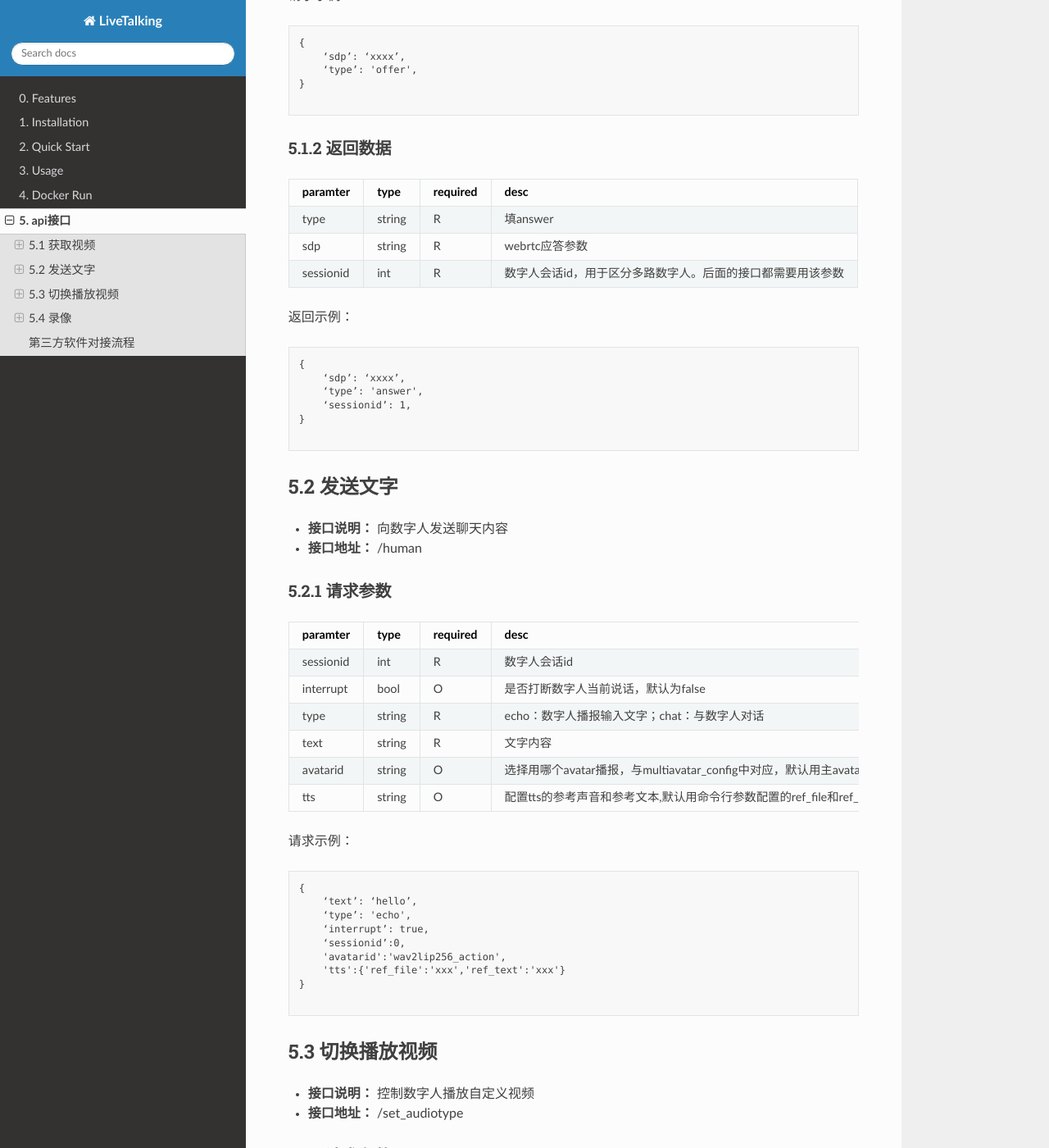
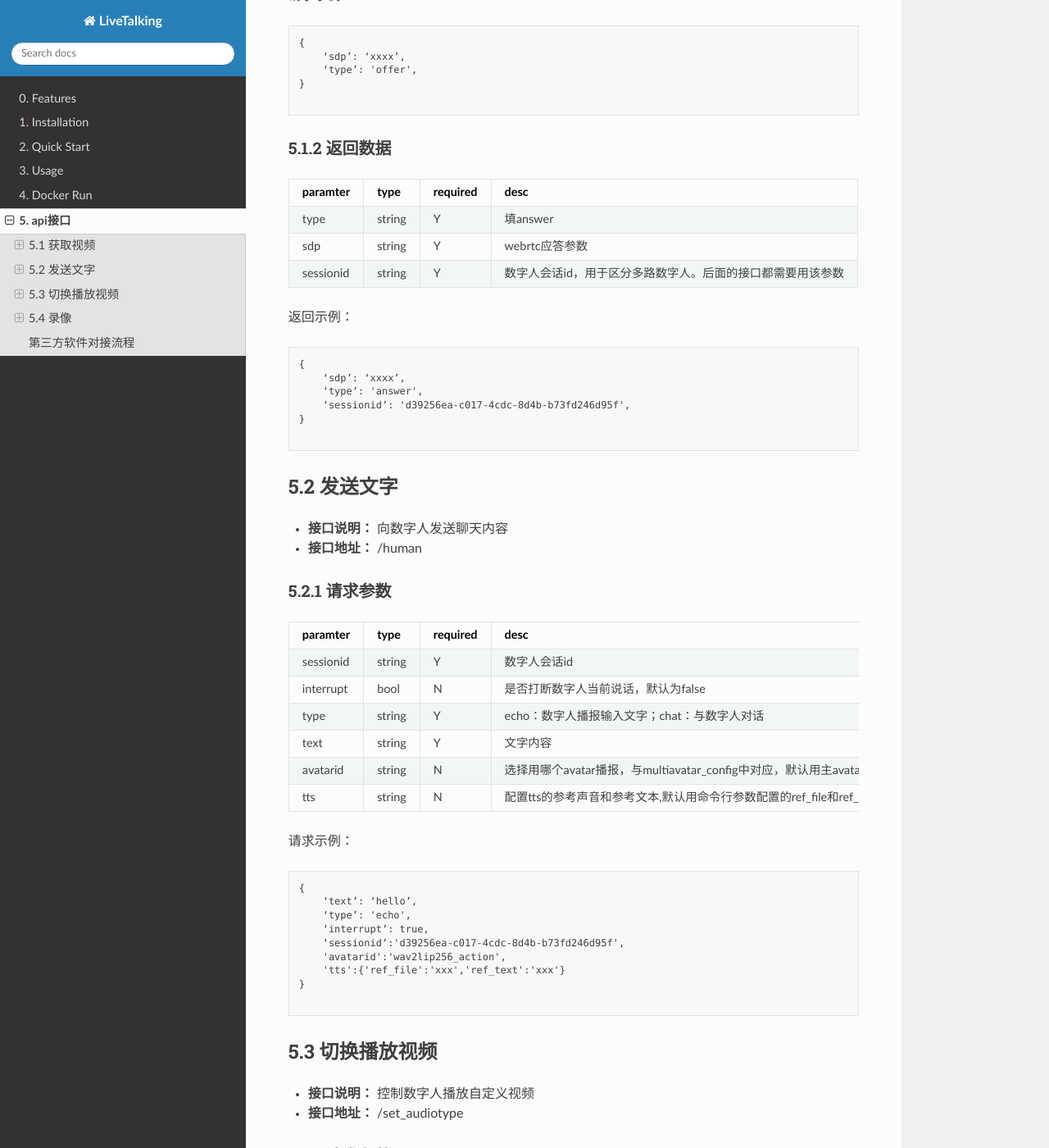
Before and after one commit to lipku/livetalking-doc, a Sphinx documentation site: the page built from docs/source/api.md, in a window 1280 px wide and 1400 px high, scrolled down 706 px. Shown: the whole window at 82% size. Built offline with Sphinx 7.4.7 and the Read the Docs theme 3.1.0, drawn with Linux system fonts in a browser that asks for light colours; some of the changed text lies outside the part shown.

Commit message:
update api documentation to correct required parameters and types

````diff
--- a/docs/source/api.md
+++ b/docs/source/api.md
@@ -9,13 +9,13 @@
 
 paramter			|type		|required	|desc
 :----				|:---		|:------	|:---
-type				|string		|R			|填offer
-sdp				    |string		|R			|webrtc请求参数
-avatar				|string		|O			|avatarid,默认值用命令启动参数里的avatar_id
-refaudio			|string		|O			|克隆音色id，默认值用命令启动参数里的REF_FILE
-reftext 			|string		|O			|克隆音色文本，默认值用命令启动参数里的REF_TEXT
-custom_config		|string		|O			|动作编排配置json字符串，默认值用命令启动参数里的customvideo_config
-multiavatar_config	|string		|O			|avatar切换配置json字符串，默认值用命令启动参数里的multiavatar_config
+type				|string		|Y			|填offer
+sdp				    |string		|Y			|webrtc请求参数
+avatar				|string		|N			|avatarid,默认值用命令启动参数里的avatar_id
+refaudio			|string		|N			|克隆音色id，默认值用命令启动参数里的REF_FILE
+reftext 			|string		|N			|克隆音色文本，默认值用命令启动参数里的REF_TEXT
+custom_config		|string		|N			|动作编排配置json字符串，默认值用命令启动参数里的customvideo_config
+multiavatar_config	|string		|N			|avatar切换配置json字符串，默认值用命令启动参数里的multiavatar_config
 
 
 请求示例：
@@ -31,9 +31,9 @@ multiavatar_config	|string		|O			|avatar切换配置json字符串，默认值用
 
 paramter			|type		|required	|desc
 :----				|:---		|:------	|:---
-type				|string		|R			|填answer
-sdp				    |string		|R			|webrtc应答参数
-sessionid			|int		|R			|数字人会话id，用于区分多路数字人。后面的接口都需要用该参数
+type				|string		|Y			|填answer
+sdp				    |string		|Y			|webrtc应答参数
+sessionid			|string		|Y			|数字人会话id，用于区分多路数字人。后面的接口都需要用该参数
 
 
 返回示例：
@@ -42,7 +42,7 @@ sessionid			|int		|R			|数字人会话id，用于区分多路数字人。后面
 {
     ‘sdp’: ‘xxxx’,
     ‘type’: 'answer',
-    ‘sessionid’: 1,
+    ‘sessionid’: 'd39256ea-c017-4cdc-8d4b-b73fd246d95f',
 }
 
 ```
@@ -55,12 +55,12 @@ sessionid			|int		|R			|数字人会话id，用于区分多路数字人。后面
 
 paramter			|type		|required	|desc
 :----				|:---		|:------	|:---
-sessionid			|int		|R			|数字人会话id
-interrupt			|bool		|O			|是否打断数字人当前说话，默认为false
-type				|string		|R			|echo：数字人播报输入文字；chat：与数字人对话
-text				|string		|R			|文字内容
-avatarid			|string		|O			|选择用哪个avatar播报，与multiavatar_config中对应，默认用主avatar('main')
-tts			        |string		|O			|配置tts的参考声音和参考文本,默认用命令行参数配置的ref_file和ref_text
+sessionid			|string		|Y			|数字人会话id
+interrupt			|bool		|N			|是否打断数字人当前说话，默认为false
+type				|string		|Y			|echo：数字人播报输入文字；chat：与数字人对话
+text				|string		|Y			|文字内容
+avatarid			|string		|N			|选择用哪个avatar播报，与multiavatar_config中对应，默认用主avatar('main')
+tts			        |string		|N			|配置tts的参考声音和参考文本,默认用命令行参数配置的ref_file和ref_text
 
 
 请求示例：
@@ -70,7 +70,7 @@ tts			        |string		|O			|配置tts的参考声音和参考文本,默认用
     ‘text’: ‘hello’,
     ‘type’: 'echo',
     ‘interrupt’: true,
-    ‘sessionid’:0,
+    ‘sessionid’:'d39256ea-c017-4cdc-8d4b-b73fd246d95f',
     'avatarid':'wav2lip256_action',
     'tts':{'ref_file':'xxx','ref_text':'xxx'}
 }
@@ -85,9 +85,8 @@ tts			        |string		|O			|配置tts的参考声音和参考文本,默认用
 
 paramter			|type		|required	|desc
 :----				|:---		|:------	|:---
-sessionid			|int		|R			|数字人会话id
-audiotype			|int		|R			|播放的视频内容，与后台自定义视频对应
-reinit				|bool		|R			|切换的视频是否从头开始播，false为继续上次的播放
+sessionid			|string		|Y			|数字人会话id
+audiotype			|int		|Y			|播放的视频内容，与后台自定义视频对应
 
 
 请求示例：
@@ -95,8 +94,7 @@ reinit				|bool		|R			|切换的视频是否从头开始播，false为继续上
 ```
 {
     ‘audiotype’: 2,
-    ‘reinit’: true,
-    ‘sessionid’:0
+    ‘sessionid’:'d39256ea-c017-4cdc-8d4b-b73fd246d95f'
 }
 
 ```
@@ -109,8 +107,8 @@ reinit				|bool		|R			|切换的视频是否从头开始播，false为继续上
 
 paramter			|type		|required	|desc
 :----				|:---		|:------	|:---
-sessionid			|int		|R			|数字人会话id
-type   			    |string		|R			|start_record:开始录像; end_record:停止录像
+sessionid			|string		|Y			|数字人会话id
+type   			    |string		|Y			|start_record:开始录像; end_record:停止录像
 
 
 请求示例：
@@ -118,7 +116,7 @@ type   			    |string		|R			|start_record:开始录像; end_record:停止录像
 ```
 {
     ‘type’: 'start_record',
-    ‘sessionid’:0
+    ‘sessionid’:'d39256ea-c017-4cdc-8d4b-b73fd246d95f'
 }
 
 ```
````
